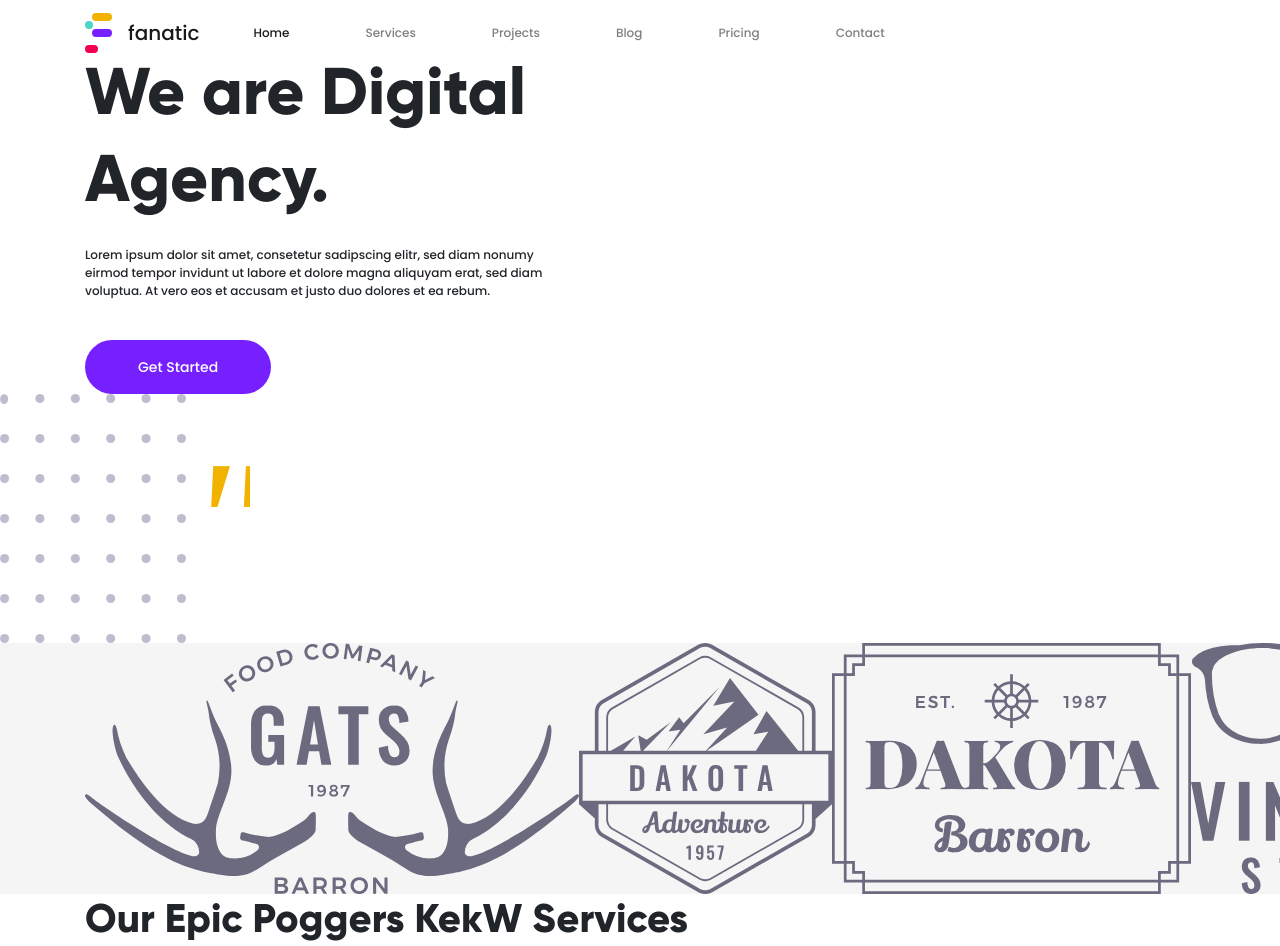
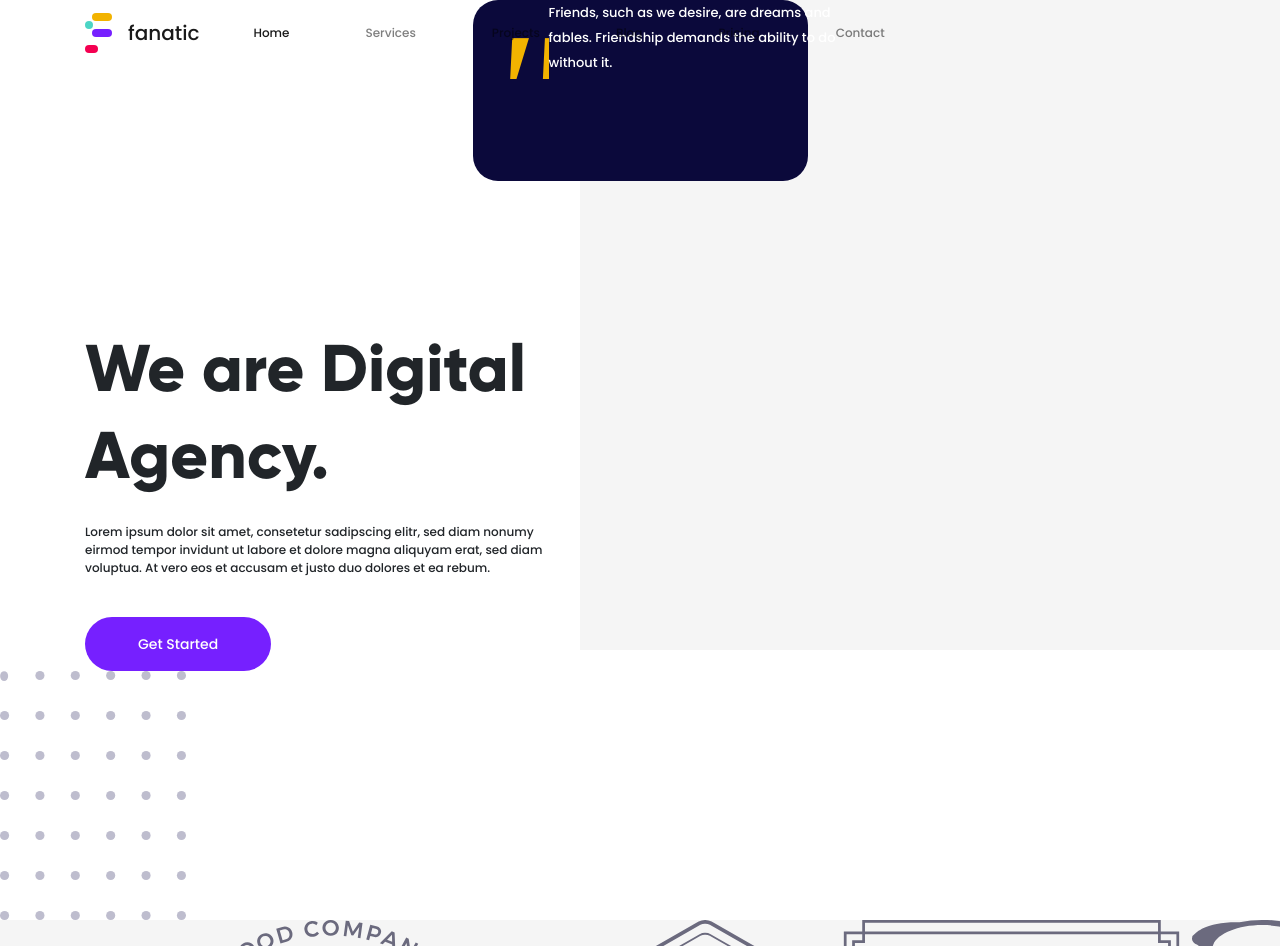
Before and after one commit to a1sop0s/bootstrap, a plain HTML site: page index.html in a window 1280 px wide. Shown: the top 946 px of the page. Drawn offline with nearby package versions, Linux system fonts and the light colour scheme.

Commit message:
Added quotebox, not working properly

```diff
--- a/index.html
+++ b/index.html
@@ -29,7 +29,7 @@
 	</head>
 	<body>
 		<!-- Navbar -->
-		<nav class="navbar fixed-top navbar-expand-md navbar-light bg-white">
+		<nav class="navbar fixed-top navbar-expand-md navbar-light">
 			<div class="container">
 				<img class="navbar-brand" src="resources/logo.svg" href="#"></img>
 				<a class="navbar-brand" href="#">fanatic</a>
@@ -59,18 +59,21 @@
 					</div>
 				</div>
 			</nav>
-		<div class="landbox"></div>
 
 		<!-- Landing -->
-		<div class="container">
-			<h1 class="mt-5">We are Digital Agency.</h1>
+		<div class="landbox"></div>
+		<div class="container quote">
+			<img src="resources/quotes.svg">
+			<p>Friends, such as we desire, are dreams and fables. Friendship demands the ability to do without it.</p>
+		</div>
+		<div class="container pt-5">
+			<h1 class="pt-5 mt-5">We are Digital Agency.</h1>
 			<p class="mt-4">Lorem ipsum dolor sit amet, consetetur sadipscing elitr, sed diam nonumy<br>
 				eirmod tempor invidunt ut labore et dolore magna aliquyam erat, sed diam<br>
 				voluptua. At vero eos et accusam et justo duo dolores et ea rebum.</p>
 			<button class="getstarted btn mt-4">Get Started</button>
 		</div>
 		<img src="resources/dots.svg">
-		<img src="resources/quotes.svg">
 
 		<div class="logos">
 			<div class="container spacearound">
@@ -85,7 +88,7 @@
 
 		<!-- #Services -->
 		<div class="container services" id="Services">
-			<h2>Our Epic Poggers KekW Services</h2>
+			<h2>Our Services</h2>
 			<p>Lorem ipsum dolor sit amet, consetetur sadipscing elitr, sed diam nonumy eirmod tempor invidunt ut labore et dolore magna aliquyam erat, sed diam voluptua.</p>
 			<div class="row">
 				<div class="col-md">
--- a/styles.css
+++ b/styles.css
@@ -46,11 +46,35 @@ h2 {
 }
 
 .landbox {
-  display: flex;
-  justify-self: flex-end;
-  justify-content: flex-start;
   background-color: #F5F5F5;
   background-size: 700px 650px;
+  width: 700px;
+  height: 650px;
+  position: absolute;
+  z-index: -100;
+  right: 0px;
+}
+
+.quote {
+  display: flex;
+  flex-flow: column-reverse wrap;
+  justify-content: center;
+  border-radius: 25px;
+  width: 335px;
+  height: 181px;
+  background-color: #0B093B;
+  z-index: 0;
+}
+
+.quote p {
+  color: white;
+  font-size: 13px;
+  font-family: 'Poppins', sans-serif;
+  line-height: 25px;
+  word-wrap: break-word;
+  justify-self: center;
+  justify-content: center;
+  height: 100%
 }
 
 .spacearound {
```
